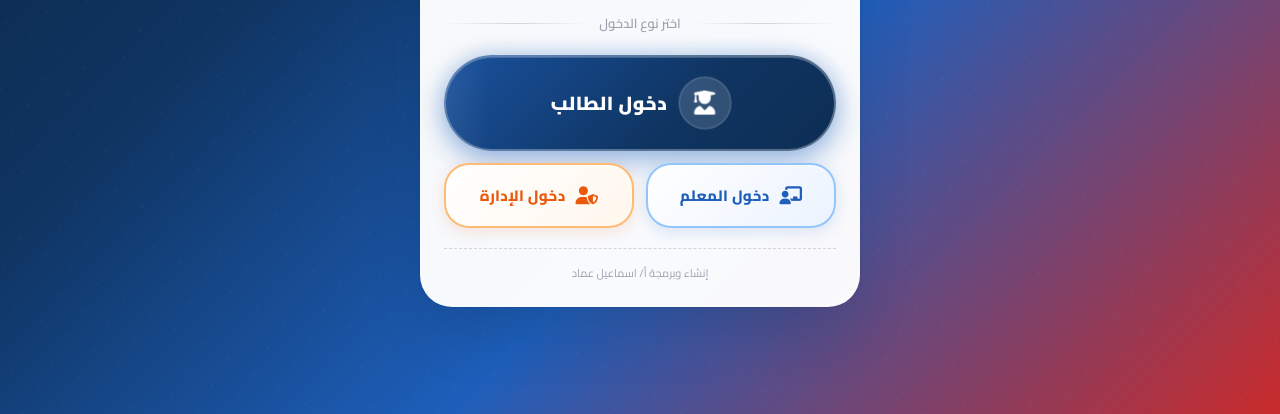
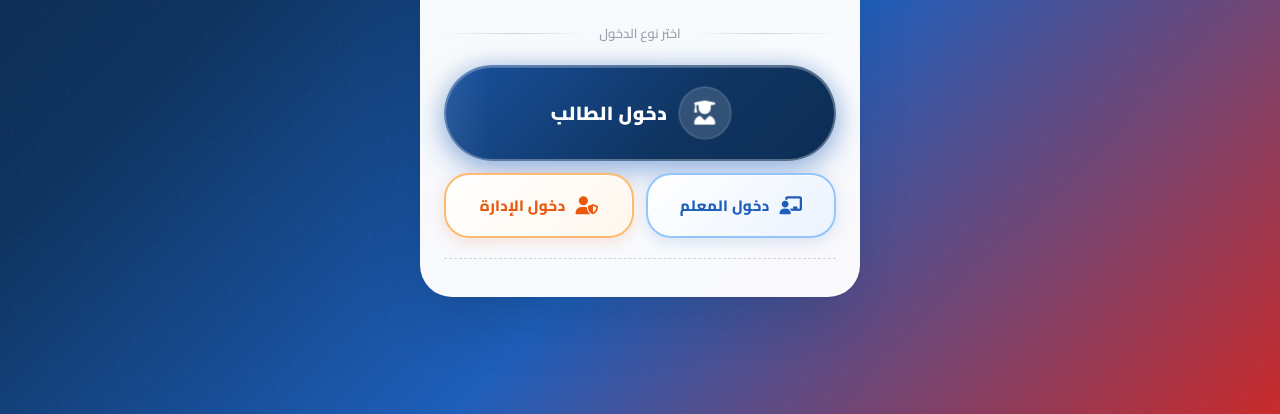
Before and after one commit to hjgfc254-tech/follow, a plain HTML site: page index.html in a window 1280 px wide. Shown: the part 386-800 px from the top of the page. Drawn offline with Linux system fonts and the light colour scheme.

Commit message:
Update index.html

```diff
--- a/index.html
+++ b/index.html
@@ -455,7 +455,7 @@
 
             <!-- التذييل -->
             <div class="footer">
-                <span>إنشاء وبرمجة أ/ اسماعيل عماد</span>
+                <span></span>
             </div>
         </div>
     </div>
```
